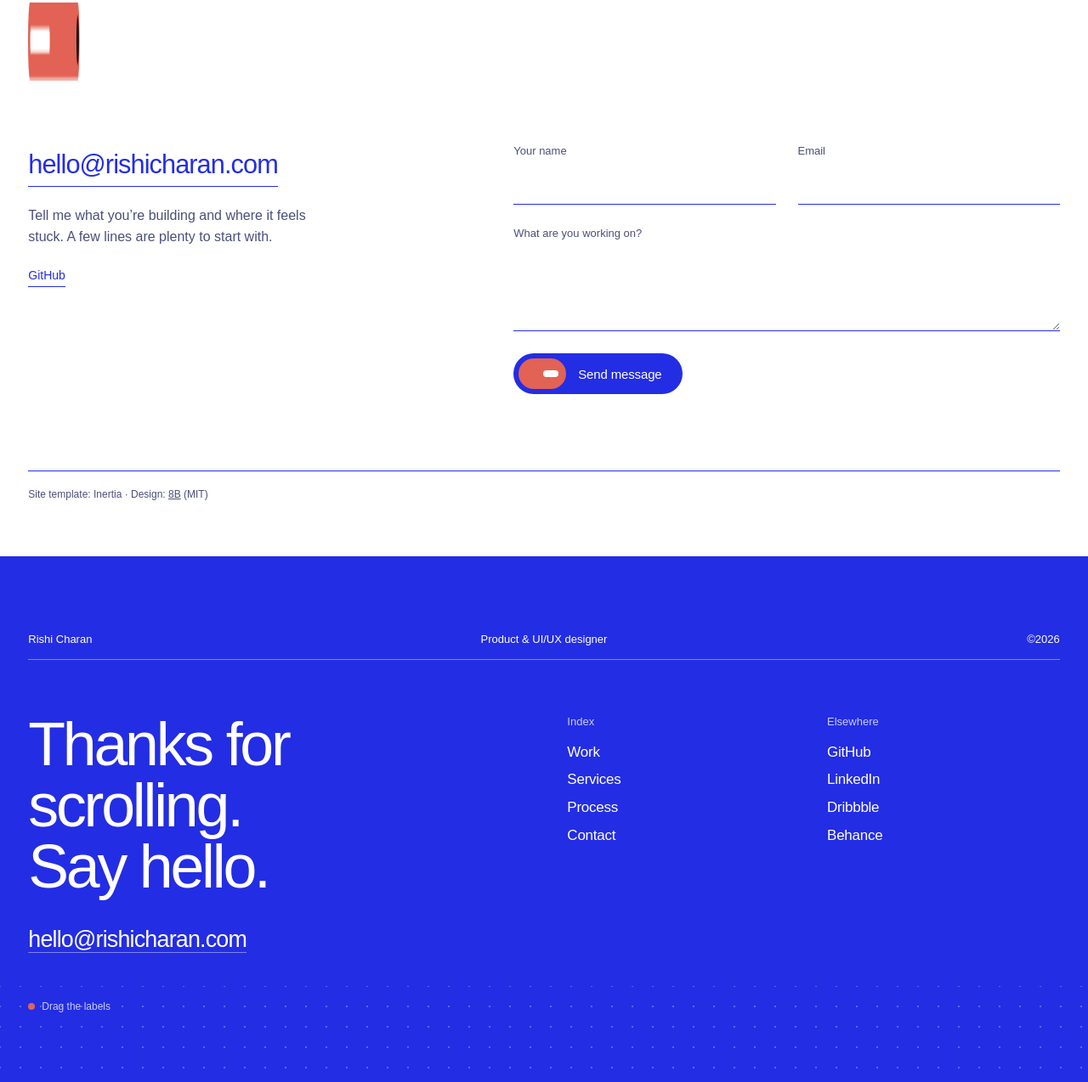
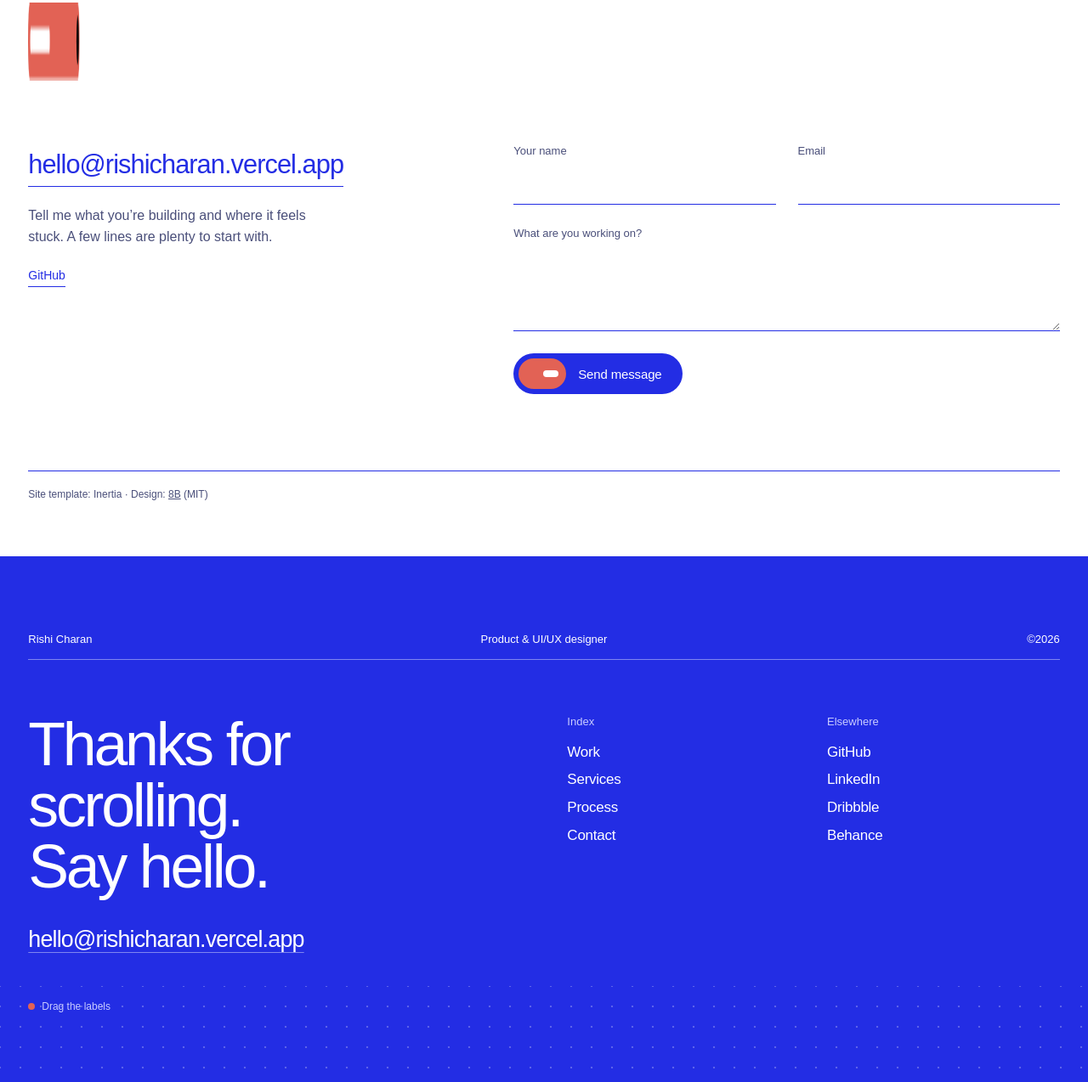
Before and after one commit to rishicharan11/Rishicharan, a plain HTML site: page index.html in a window 1280 px wide. Shown: the part 9380-10654 px from the top of the page at 85% size. Drawn offline with Linux system fonts and the light colour scheme; a web font is replaced by a local one.

Commit message:
Use real contact address: display hello@rishicharan.vercel.app, mail to Gmail
Co-Authored-By: Claude Opus 5.5 <noreply@anthropic.com>

```diff
--- a/index.html
+++ b/index.html
@@ -849,7 +849,7 @@ if (matchMedia('(prefers-reduced-motion: no-preference)').matches && CSS.support
     </div>
     <div class="ct-grid">
       <div class="ct-info">
-        <a data-8b-placeholder="email" class="m-link ct-mail" href="mailto:hello@rishicharan.com">hello@rishicharan.com</a>
+        <a class="m-link ct-mail" href="mailto:rishi041104@gmail.com">hello@rishicharan.vercel.app</a>
         <p class="m-text">Tell me what you’re building and where it feels stuck. A few lines are plenty to start with.</p>
         <p class="m-text-2 ct-links"><a class="m-link" href="https://github.com/rishicharan11">GitHub</a></p>
       </div>
@@ -882,7 +882,7 @@ if (matchMedia('(prefers-reduced-motion: no-preference)').matches && CSS.support
     <div class="lb-main">
       <div class="lb-cta">
         <h2 class="lb-title">Thanks for scrolling. Say hello.</h2>
-        <a class="lb-mail" href="mailto:hello@rishicharan.com" data-8b-placeholder="email">hello@rishicharan.com</a>
+        <a class="lb-mail" href="mailto:rishi041104@gmail.com">hello@rishicharan.vercel.app</a>
       </div>
       <nav class="lb-col" aria-label="Footer">
         <p class="lb-cap">Index</p>
```
